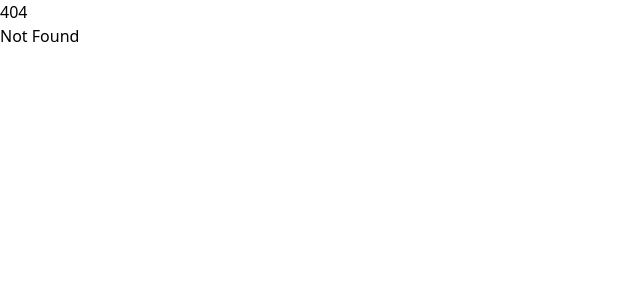
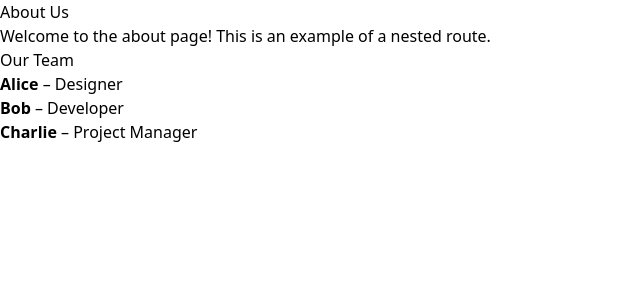
Before and after one commit to NinaHahne/sveltekit-starter-i18n, a SvelteKit app: page /about in a window 1280 px wide. Before the commit this address had no page. Shown: the top 300 px of the page, without its empty margins (0-640 px from the left). Built offline with nearby package versions, Linux system fonts and the light colour scheme.

Commit message:
added about page as an example of a nested route

```diff
--- /dev/null
+++ b/src/routes/about/+page.svelte
@@ -0,0 +1,17 @@
+<script>
+    let team = [
+        { name: "Alice", role: "Designer" },
+        { name: "Bob", role: "Developer" },
+        { name: "Charlie", role: "Project Manager" }
+    ];
+</script>
+
+<h1>About Us</h1>
+<p>Welcome to the about page! This is an example of a nested route.</p>
+
+<h2>Our Team</h2>
+<ul>
+    {#each team as member}
+        <li><strong>{member.name}</strong> – {member.role}</li>
+    {/each}
+</ul>
```
